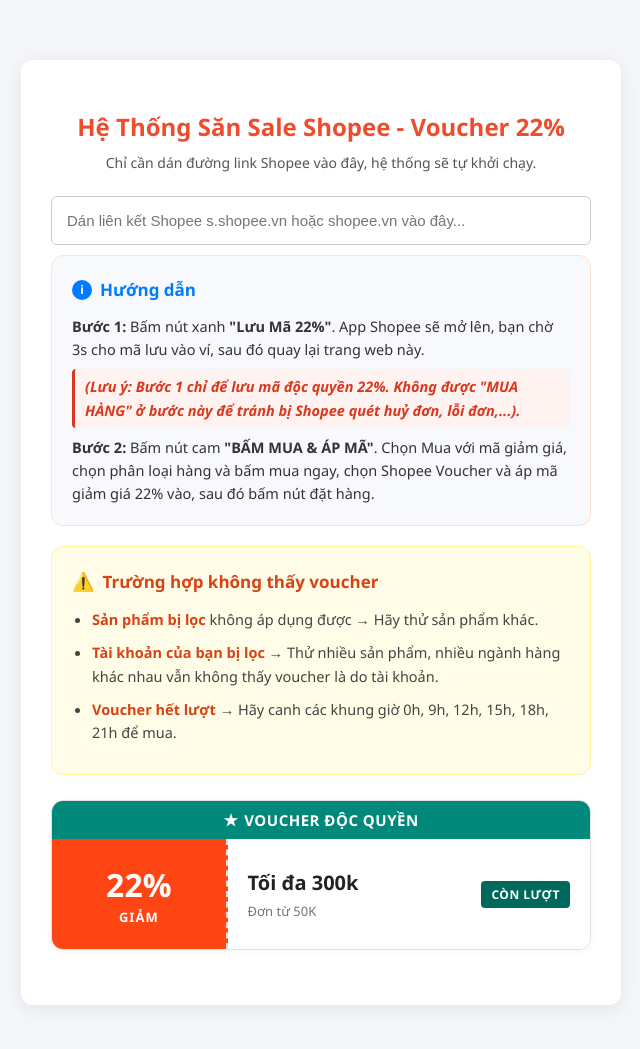
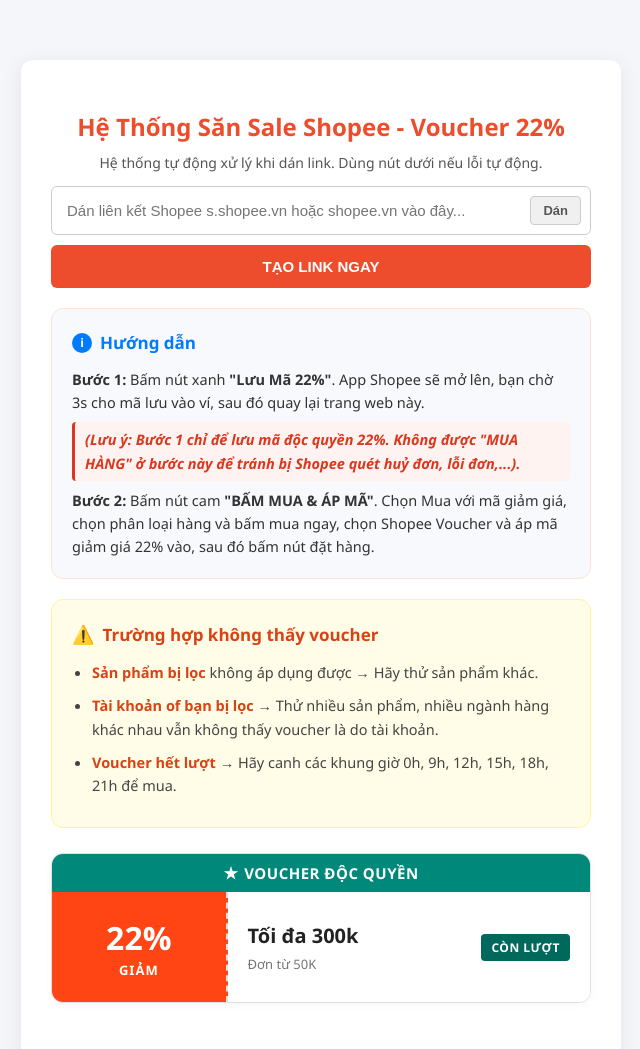
Before and after one commit to toolnayngonphet/sansale, a website: page public/index.html in a window 1280 px wide. Shown: the whole page, without its empty margins (319-959 px from the left). Drawn offline with Linux system fonts and the light colour scheme.

Commit message:
Update index.html

```diff
--- a/public/index.html
+++ b/public/index.html
@@ -8,8 +8,19 @@
         body { font-family: 'Segoe UI', Arial, sans-serif; max-width: 600px; margin: 40px auto; padding: 20px; background-color: #f4f6f9; color: #333; }
         .container { background: white; padding: 30px; border-radius: 12px; box-shadow: 0 4px 20px rgba(0,0,0,0.08); }
         h2 { color: #ee4d2d; text-align: center; margin-bottom: 20px; }
-        input { width: 100%; padding: 15px; margin: 10px 0; box-sizing: border-box; border-radius: 6px; font-size: 15px; border: 1px solid #ccc; }
+
+        /* CẬP NHẬT: KHU VỰC Ô NHẬP LINK CÓ NÚT DÁN */
+        .input-group { position: relative; display: flex; align-items: center; margin: 10px 0; }
+        input { width: 100%; padding: 15px 75px 15px 15px; box-sizing: border-box; border-radius: 6px; font-size: 15px; border: 1px solid #ccc; }
         input:focus { border-color: #ee4d2d; outline: none; }
+
+        .btn-paste { position: absolute; right: 10px; background-color: #f0f0f0; color: #555; border: 1px solid #ccc; padding: 6px 12px; border-radius: 4px; font-size: 13px; font-weight: bold; cursor: pointer; transition: 0.2s; }
+        .btn-paste:hover { background-color: #e0e0e0; color: #222; }
+
+        /* THÊM MỚI: NÚT BẤM TẠO LINK DỰ PHÒNG THỦ CÔNG */
+        .btn-submit { width: 100%; padding: 13px; margin: 10px 0 20px 0; box-sizing: border-box; border-radius: 6px; font-size: 15px; background-color: #ee4d2d; color: white; border: none; font-weight: bold; cursor: pointer; transition: 0.2s; display: flex; justify-content: center; align-items: center; }
+        .btn-submit:hover { background-color: #d73a1e; }
+        .btn-submit:disabled { background-color: #f4a292 !important; cursor: not-allowed; animation: blink 1.5s infinite ease-in-out; }
 
         /* HIỆU ỨNG CHỜ TỰ ĐỘNG XỬ LÝ */
         .loading-status { display: none; text-align: center; color: #ee4d2d; font-weight: bold; margin: 15px 0; font-size: 14.5px; animation: blink 1.5s infinite ease-in-out; }
@@ -64,10 +75,18 @@
 
 <div class="container">
     <h2>Hệ Thống Săn Sale Shopee - Voucher 22%</h2>
-    <p style="text-align:center; font-size:14px; color:#555; margin-top:-10px;">Chỉ cần dán đường link Shopee vào đây, hệ thống sẽ tự khởi chạy.</p>
+    <p style="text-align:center; font-size:14px; color:#555; margin-top:-10px;">Hệ thống tự động xử lý khi dán link. Dùng nút dưới nếu lỗi tự động.</p>
 
-    <!-- LẮNG NGHE SỰ KIỆN NHẬP/DÁN LINK ĐỂ XỬ LÝ TỰ ĐỘNG -->
-    <input type="text" id="shopeeUrl" placeholder="Dán liên kết Shopee s.shopee.vn hoặc shopee.vn vào đây..." oninput="triggerAutoRun()">
+    <!-- CẬP NHẬT: Ô NHẬP LINK ĐÃ BỌC GROUP VÀ THÊM NÚT DÁN -->
+    <div class="input-group">
+        <input type="text" id="shopeeUrl" placeholder="Dán liên kết Shopee s.shopee.vn hoặc shopee.vn vào đây..." oninput="triggerAutoRun()">
+        <button type="button" class="btn-paste" onclick="pasteFromClipboard()">Dán</button>
+    </div>
+
+    <!-- THÊM MỚI: NÚT TẠO LINK DỰ PHÒNG THỦ CÔNG -->
+    <button id="btnManualSubmit" class="btn-submit" onclick="generateWorkflow(true)">
+        <span id="btnText">TẠO LINK NGAY</span>
+    </button>
 
     <!-- DÒNG TRẠNG THÁI LOADING TỰ ĐỘNG -->
     <div id="loadingStatus" class="loading-status">🔄 Đang tạo link voucher độc quyền...</div>
@@ -86,7 +105,7 @@
     <div id="workflow">
         <div class="step-box step-1">
             <div class="step-num" style="color: #007bff;">BƯỚC 1: ẤN ĐỂ LƯU MÃ 22% (TUYỆT ĐỐI KHÔNG MUA)</div>
-            <div class="step-desc">Mở Shopee để đưa Voucher 22% vào ví của bạn.</div>
+            <div class="step-desc">Mở Shopee để đưa Voucher 22% vào ví of bạn.</div>
             <a id="btnStep1" class="btn-go btn-1" href="#" target="_blank" onclick="markStep1Done()">1. LƯU MÃ 22%</a>
         </div>
 
@@ -111,7 +130,7 @@
             <div class="error-title"><span>⚠️</span> Trường hợp không thấy voucher</div>
             <ul>
                 <li><strong>Sản phẩm bị lọc</strong> không áp dụng được &rarr; Hãy thử sản phẩm khác.</li>
-                <li><strong>Tài khoản của bạn bị lọc</strong> &rarr; Thử nhiều sản phẩm, nhiều ngành hàng khác nhau vẫn không thấy voucher là do tài khoản.</li>
+                <li><strong>Tài khoản of bạn bị lọc</strong> &rarr; Thử nhiều sản phẩm, nhiều ngành hàng khác nhau vẫn không thấy voucher là do tài khoản.</li>
                 <li><strong>Voucher hết lượt</strong> &rarr; Hãy canh các khung giờ 0h, 9h, 12h, 15h, 18h, 21h để mua.</li>
             </ul>
         </div>
@@ -138,43 +157,64 @@
 
 <script>
     let delayTimer;
-    const typingDelay = 400; // Đợi người dùng dừng thao tác gõ/dán liên kết khoảng 0.4s sẽ tự chạy
+    const typingDelay = 400;
+
+    // THÊM MỚI: Hàm đọc bộ nhớ tạm và tự động chạy luồng sinh link khi nhấn nút "Dán"
+    async function pasteFromClipboard() {
+        try {
+            const text = await navigator.clipboard.readText();
+            if (text) {
+                const inputElement = document.getElementById('shopeeUrl');
+                inputElement.value = text.trim();
+                triggerAutoRun();
+            }
+        } catch (err) {
+            alert('Trình duyệt chặn quyền hoặc không hỗ trợ dán nhanh. Bạn vui lòng đè nhấn đúp vào ô nhập để dán thủ công nhé.');
+        }
+    }
 
     function triggerAutoRun() {
         clearTimeout(delayTimer);
         const url = document.getElementById('shopeeUrl').value.trim();
 
-        // Kiểm tra điều kiện định dạng thô trước khi kích hoạt hàm gọi API tự động
         if (url && (url.includes('shopee.vn') || url.includes('shp.ee'))) {
-            delayTimer = setTimeout(generateWorkflow, typingDelay);
+            delayTimer = setTimeout(() => generateWorkflow(false), typingDelay);
         }
     }
 
-    async function generateWorkflow() {
+    // CẬP NHẬT: Hàm core xử lý chấp nhận tham số isManual để phân biệt luồng bấm thủ công hay tự động dán
+    async function generateWorkflow(isManual = false) {
         const url = document.getElementById('shopeeUrl').value.trim();
-        if(!url) return;
+        if(!url) {
+            if (isManual) alert('Vui lòng dán link Shopee vào!');
+            return;
+        }
 
+        const btnManualSubmit = document.getElementById('btnManualSubmit');
+        const btnText = document.getElementById('btnText');
         const loadingStatus = document.getElementById('loadingStatus');
         const productCard = document.getElementById('productInfoCard');
         const workflow = document.getElementById('workflow');
         const box2 = document.getElementById('boxStep2');
         const btn2 = document.getElementById('btnStep2');
 
-        // Trạng thái khởi tạo: Bật dòng loading, ẩn hoàn toàn các box hiển thị kết quả cũ
+        // Cập nhật giao diện trạng thái chờ xử lý cho nút bấm và dòng text
         loadingStatus.style.display = 'block';
+        btnText.innerText = 'ĐANG XỬ LÝ...';
+        btnManualSubmit.disabled = true;
+
         productCard.style.display = 'none';
         workflow.style.display = 'none';
         box2.style.opacity = "0.4";
         btn2.setAttribute('style', 'pointer-events: none; background-color: #9e9e9e;');
 
         try {
-            // Chạy song song hai luồng API giúp giảm thời gian phản hồi (Latency) xuống tối đa
             const [infoResponse, splitResponse] = await Promise.all([
                 fetch('/api/product-info', {
                     method: 'POST',
                     headers: { 'Content-Type': 'application/json' },
                     body: JSON.stringify({ url: url })
-                }).then(res => res.json()).catch(() => null), // Đắp catch rỗng phòng lỗi API thông tin không phá hỏng luồng split link
+                }).then(res => res.json()).catch(() => null),
 
                 fetch('/api/split-link', {
                     method: 'POST',
@@ -183,7 +223,6 @@
                 }).then(res => res.json())
             ]);
 
-            // 1. ĐỔ DỮ LIỆU SẢN PHẨM LÊN THẺ (NẾU CÓ THÀNH CÔNG)
             if (infoResponse && infoResponse.success) {
                 document.getElementById('cardTitle').innerText = infoResponse.productName;
                 document.getElementById('cardPrice').innerText = Number(infoResponse.price).toLocaleString('vi-VN') + 'đ';
@@ -192,7 +231,6 @@
                 productCard.style.display = 'block';
             }
 
-            // 2. ĐỔ LINK SĂN SALE VÀO WORKFLOW 2 BƯỚC
             if (splitResponse && splitResponse.success) {
                 document.getElementById('btnStep1').href = splitResponse.step1;
                 document.getElementById('btnStep2').href = splitResponse.step2;
@@ -204,7 +242,9 @@
             console.error(err);
             alert('Lỗi kết nối Server: ' + err.message);
         } finally {
-            loadingStatus.style.display = 'none'; // Tắt dòng loading sau khi xử lý xong tất cả
+            loadingStatus.style.display = 'none';
+            btnText.innerText = 'TẠO LINK NGAY';
+            btnManualSubmit.disabled = false;
         }
     }
 
```
